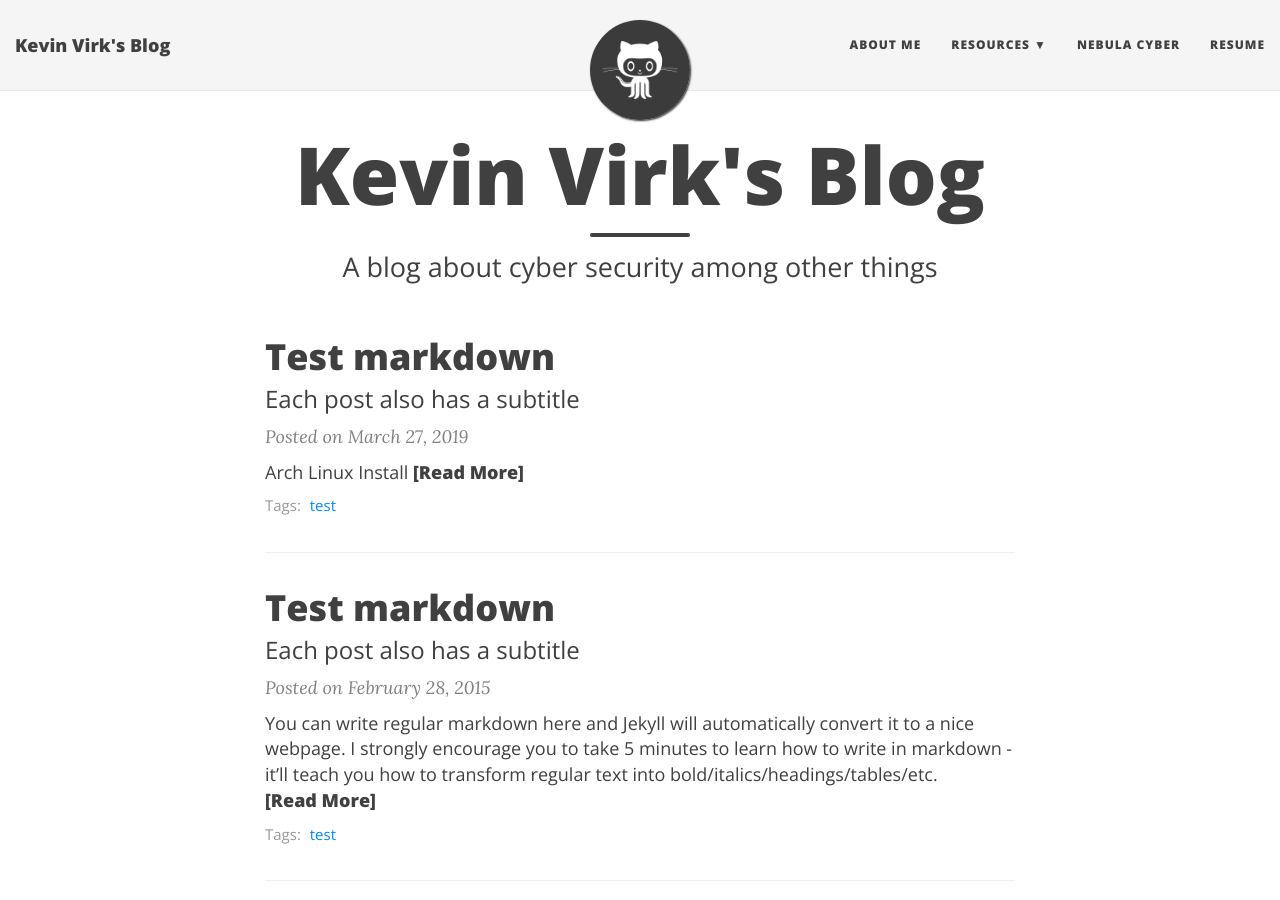
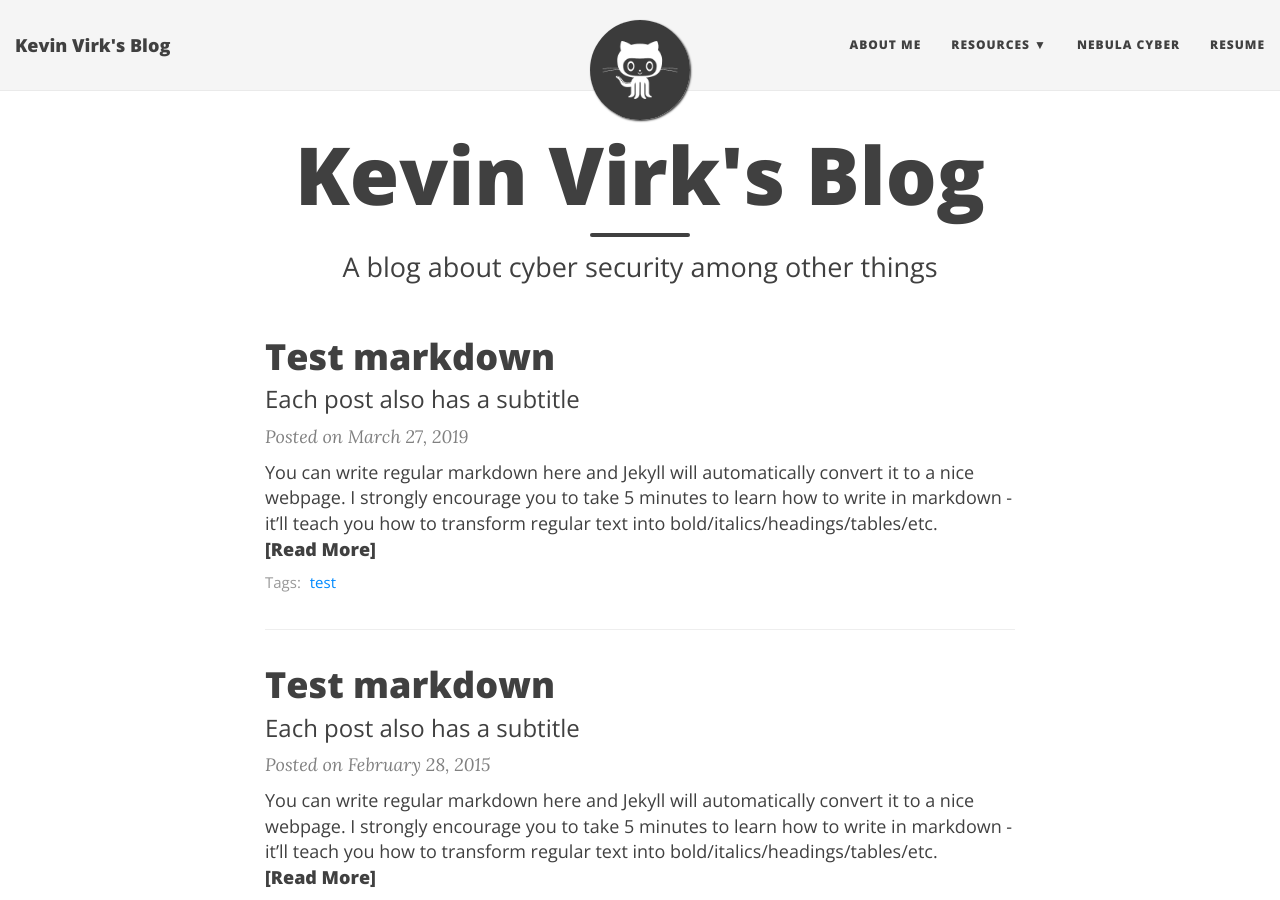
Before and after one commit to vevinkirk/vevinkirk.github.io, a Jekyll site: the page built from index.html, in a window 1280 px wide and 900 px high. Built offline with Jekyll 4.4.1, drawn with Linux system fonts in a browser that asks for light colours; nearby versions of some CDN libraries; the list of posts is cut into pages by our own code.

Commit message:
Update 2019-03-27-arch-install-markdown.md

```diff
--- a/_posts/2019-03-27-arch-install-markdown.md
+++ b/_posts/2019-03-27-arch-install-markdown.md
@@ -7,6 +7,7 @@ gh-badge: [star, fork, follow]
 tags: [test]
 comments: true
 ---
+You can write regular [markdown](http://markdowntutorial.com/) here and Jekyll will automatically convert it to a nice webpage.  I strongly encourage you to [take 5 minutes to learn how to write in markdown](http://markdowntutorial.com/) - it'll teach you how to transform regular text into bold/italics/headings/tables/etc.
 
 # Arch Linux Install
 
```
